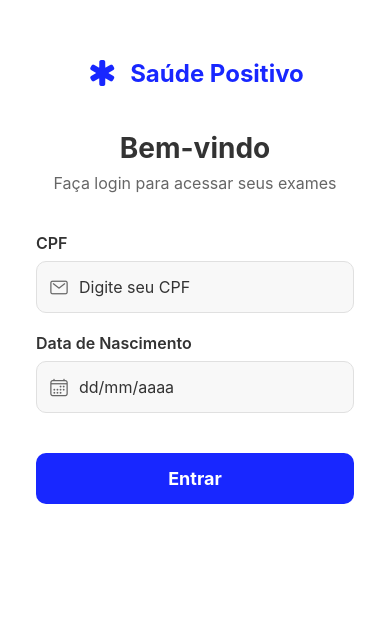
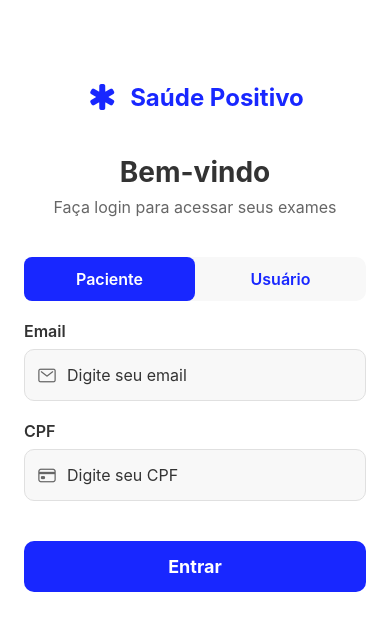
Before and after one commit to Matheusl-Silva/SaudePositivoAPP, a React Native app in the folder PositivoAPP/: screen /Login in a window 390 px wide. Shown: the top 630 px of the page. Built offline with nearby package versions, Linux system fonts and the light colour scheme.

Commit message:
✨ Feat: Ajuste tela de login e cadastro
Ajustado a tela de login e feito o cadastro de usuários

```diff
--- a/PositivoAPP/src/pages/Login/index.js
+++ b/PositivoAPP/src/pages/Login/index.js
@@ -3,7 +3,6 @@ import {
   Text,
   StyleSheet,
   TouchableOpacity,
-  SafeAreaView,
   TextInput,
   Alert,
 } from "react-native";
@@ -12,61 +11,46 @@ import { Ionicons } from "@expo/vector-icons";
 import { useNavigation } from "@react-navigation/native";
 
 export default function Login() {
-  const [CPF, setCPF] = useState("");
-  const [dataNascimento, setDataNascimento] = useState("");
+  const [userType, setUserType] = useState("paciente");
+  const [email, setEmail] = useState("");
+  const [cpf, setCpf] = useState("");
+  const [password, setPassword] = useState("");
   const navigation = useNavigation();
-
-  const handleLogin = () => {
-    if (!CPF || !dataNascimento) {
-      Alert.alert("Erro", "Por favor, preencha todos os campos");
-      return;
-    }
-
-    navigation.navigate("Home");
-  };
-
-  const formatarData = (text) => {
-    const numeros = text.replace(/\D/g, "");
-
-    if (numeros.length <= 2) {
-      return numeros;
-    } else if (numeros.length <= 4) {
-      return `${numeros.slice(0, 2)}/${numeros.slice(2)}`;
-    } else {
-      return `${numeros.slice(0, 2)}/${numeros.slice(2, 4)}/${numeros.slice(
-        4,
-        8
-      )}`;
-    }
-  };
 
   const formatarCPF = (text) => {
     const numeros = text.replace(/\D/g, "");
-
-  if (numeros.length <= 3) {
-    return numeros;
-  } else if (numeros.length <= 6) {
+    if (numeros.length <= 3) return numeros;
+    if (numeros.length <= 6)
       return `${numeros.slice(0, 3)}.${numeros.slice(3)}`;
-  } else if (numeros.length <= 9) {
-    return `${numeros.slice(0, 3)}.${numeros.slice(3, 6)}.${numeros.slice(6)}`;
-  } else {
+    if (numeros.length <= 9)
+      return `${numeros.slice(0, 3)}.${numeros.slice(3, 6)}.${numeros.slice(
+        6
+      )}`;
     return `${numeros.slice(0, 3)}.${numeros.slice(3, 6)}.${numeros.slice(
       6,
       9
     )}-${numeros.slice(9, 11)}`;
-  }
   };
 
-
-  const handleDataChange = (text) => {
-    const formatted = formatarData(text);
-    if (formatted.length <= 10) {
-      setDataNascimento(formatted);
+  const handleLogin = () => {
+    if (userType === "paciente") {
+      if (!email || !cpf) {
+        Alert.alert("Erro", "Por favor, preencha todos os campos.");
+        return;
+      }
+      Alert.alert("Sucesso", "Login de paciente bem-sucedido!");
+    } else {
+      if (!email || !password) {
+        Alert.alert("Erro", "Por favor, preencha todos os campos.");
+        return;
+      }
+      Alert.alert("Sucesso", "Login de usuário do sistema bem-sucedido!");
     }
   };
 
   return (
     <View style={styles.container}>
+      {/* Header */}
       <View style={styles.header}>
         <Ionicons name="medical" size={32} color="#1827ff" />
         <Text style={styles.headerTitle}>Saúde Positivo</Text>
@@ -78,8 +62,44 @@ export default function Login() {
           Faça login para acessar seus exames
         </Text>
 
+        {/* Seletor de tipo de usuário */}
+        <View style={styles.userTypeSelector}>
+          <TouchableOpacity
+            style={[
+              styles.userTypeButton,
+              userType === "paciente" && styles.activeUserTypeButton,
+            ]}
+            onPress={() => setUserType("paciente")}
+          >
+            <Text
+              style={[
+                styles.userTypeButtonText,
+                userType === "paciente" && styles.activeUserTypeButtonText,
+              ]}
+            >
+              Paciente
+            </Text>
+          </TouchableOpacity>
+          <TouchableOpacity
+            style={[
+              styles.userTypeButton,
+              userType === "usuario" && styles.activeUserTypeButton,
+            ]}
+            onPress={() => setUserType("usuario")}
+          >
+            <Text
+              style={[
+                styles.userTypeButtonText,
+                userType === "usuario" && styles.activeUserTypeButtonText,
+              ]}
+            >
+              Usuário
+            </Text>
+          </TouchableOpacity>
+        </View>
+
         <View style={styles.inputContainer}>
-          <Text style={styles.label}>CPF</Text>
+          <Text style={styles.label}>Email</Text>
           <View style={styles.inputWrapper}>
             <Ionicons
               name="mail-outline"
@@ -89,9 +109,31 @@ export default function Login() {
             />
             <TextInput
               style={styles.input}
+              placeholder="Digite seu email"
+              value={email}
+              onChangeText={setEmail}
+              keyboardType="email-address"
+              autoCapitalize="none"
+              autoCorrect={false}
+            />
+          </View>
+        </View>
+
+        {userType === "paciente" ? (
+          <View style={styles.inputContainer}>
+            <Text style={styles.label}>CPF</Text>
+            <View style={styles.inputWrapper}>
+              <Ionicons
+                name="card-outline"
+                size={20}
+                color="#666"
+                style={styles.inputIcon}
+              />
+              <TextInput
+                style={styles.input}
                 placeholder="Digite seu CPF"
-              value={CPF}
-              onChangeText={(text) => setCPF(formatarCPF(text))}
+                value={cpf}
+                onChangeText={(text) => setCpf(formatarCPF(text))}
                 keyboardType="numeric"
                 maxLength={14}
                 autoCapitalize="none"
@@ -99,26 +141,28 @@ export default function Login() {
               />
             </View>
           </View>
-
+        ) : (
           <View style={styles.inputContainer}>
-          <Text style={styles.label}>Data de Nascimento</Text>
+            <Text style={styles.label}>Senha</Text>
             <View style={styles.inputWrapper}>
               <Ionicons
-              name="calendar-outline"
+                name="lock-closed-outline"
                 size={20}
                 color="#666"
                 style={styles.inputIcon}
               />
               <TextInput
                 style={styles.input}
-              placeholder="dd/mm/aaaa"
-              value={dataNascimento}
-              onChangeText={handleDataChange}
-              keyboardType="numeric"
-              maxLength={10}
+                placeholder="Digite sua senha"
+                value={password}
+                onChangeText={setPassword}
+                secureTextEntry={true}
+                autoCapitalize="none"
+                autoCorrect={false}
               />
             </View>
           </View>
+        )}
 
         <TouchableOpacity style={styles.loginButton} onPress={handleLogin}>
           <Text style={styles.loginButtonText}>Entrar</Text>
@@ -132,24 +176,23 @@ const styles = StyleSheet.create({
   container: {
     flex: 1,
     backgroundColor: "#fff",
-    padding: 16,
+    paddingHorizontal: 24,
   },
   header: {
     flexDirection: "row",
     alignItems: "center",
     justifyContent: "center",
-    marginTop: 40,
+    marginTop: 80,
     marginBottom: 40,
   },
   headerTitle: {
     fontSize: 24,
     fontWeight: "bold",
     marginLeft: 12,
-    color: "#1827ffff",
+    color: "#1827ff",
   },
   formContainer: {
     flex: 1,
-    paddingHorizontal: 20,
   },
   bemvindoText: {
     fontSize: 28,
@@ -163,6 +206,29 @@ const styles = StyleSheet.create({
     textAlign: "center",
     marginBottom: 40,
     color: "#666",
+  },
+  userTypeSelector: {
+    flexDirection: "row",
+    marginBottom: 20,
+    backgroundColor: "#f8f8f8",
+    borderRadius: 10,
+  },
+  userTypeButton: {
+    flex: 1,
+    alignItems: "center",
+    paddingVertical: 12,
+    borderRadius: 8,
+  },
+  activeUserTypeButton: {
+    backgroundColor: "#1827ff",
+  },
+  userTypeButtonText: {
+    fontSize: 16,
+    fontWeight: "600",
+    color: "#1827ff",
+  },
+  activeUserTypeButtonText: {
+    color: "#fff",
   },
   inputContainer: {
     marginBottom: 20,
@@ -192,7 +258,7 @@ const styles = StyleSheet.create({
     color: "#333",
   },
   loginButton: {
-    backgroundColor: "#1827ffff",
+    backgroundColor: "#1827ff",
     paddingVertical: 15,
     borderRadius: 10,
     marginTop: 20,
@@ -204,16 +270,4 @@ const styles = StyleSheet.create({
     fontWeight: "bold",
     textAlign: "center",
   },
-  footer: {
-    alignItems: "center",
-  },
-  footerText: {
-    fontSize: 14,
-    color: "#666",
-    textAlign: "center",
-  },
-  linkText: {
-    color: "#1827ffff",
-    fontWeight: "600",
-  },
 });
```
Also changed, not shown: PositivoAPP/src/pages/Cadastro/CadastroUsuario.js (added, +298 -0 lines). Lines whose indentation alone changed are shown as unchanged.
